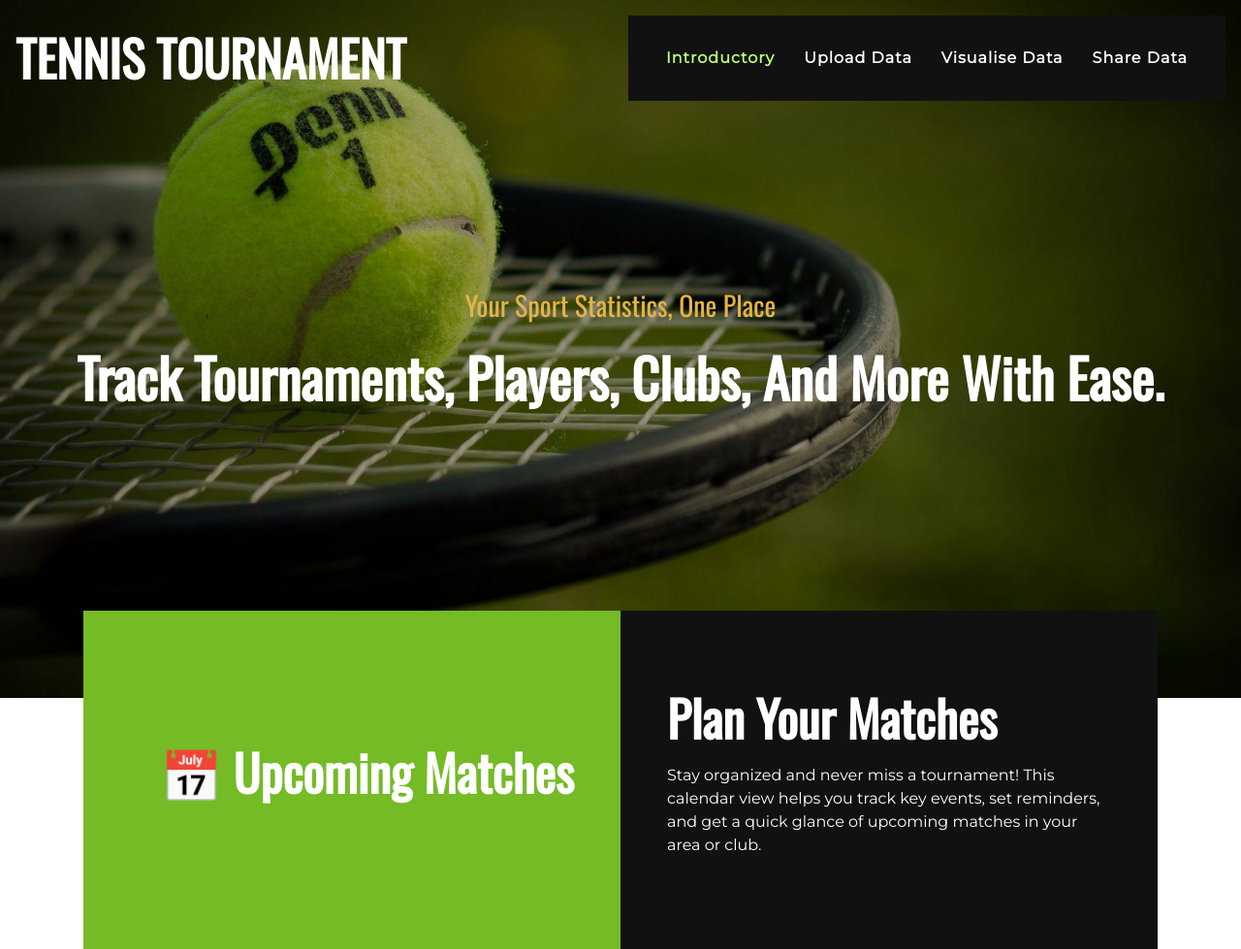
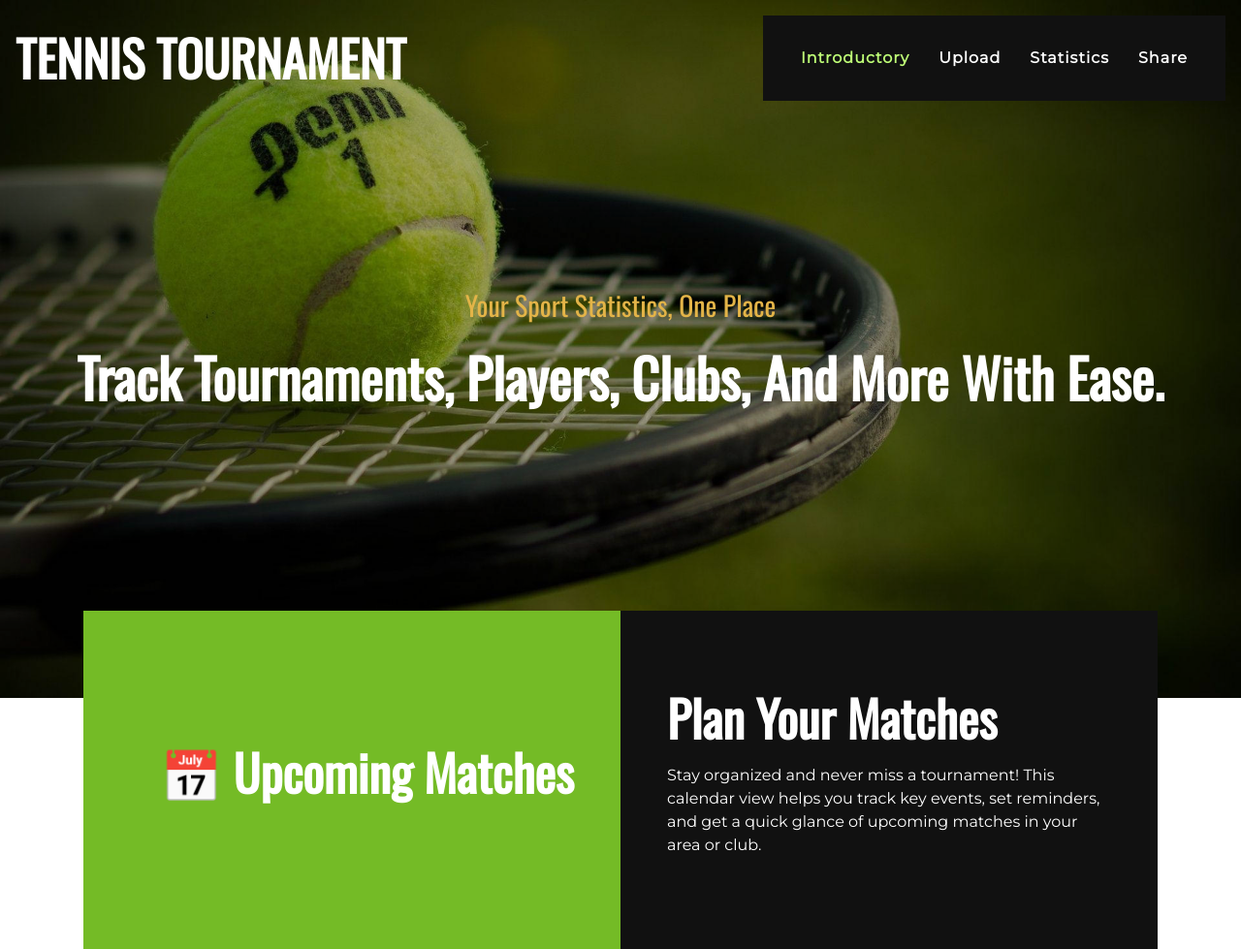
Before and after one commit to ThanhVinhTong/Tennis-Tournament, a Flask app: page / in a window 1280 px wide. Shown: the top 979 px of the page at 97% size. Run offline with Flask 3, Linux system fonts and the light colour scheme; some libraries are stand-ins or nearby versions.

Commit message:
(feat: introductory) synchronise names in the navbar

```diff
--- a/app/templates/home.html
+++ b/app/templates/home.html
@@ -32,17 +32,17 @@
 
                     <a href="{{ url_for('main.upload') }}"
                         class="nav-item nav-link {% if request.endpoint=='main.upload' %}active{% endif %}">
-                        Upload Data
+                        Upload
                     </a>
 
                     <a href="{{ url_for('main.visualise') }}"
                         class="nav-item nav-link {% if request.endpoint=='main.visualise' %}active{% endif %}">
-                        Visualise Data
+                        Statistics
                     </a>
 
                     <a href="{{ url_for('main.share') }}"
                         class="nav-item nav-link {% if request.endpoint=='main.share' %}active{% endif %}">
-                        Share Data
+                        Share
                     </a>
                 </div>
             </div>
```
